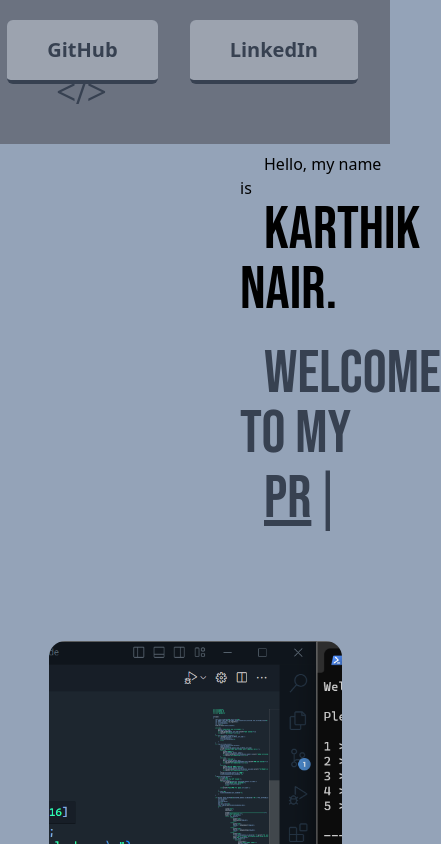
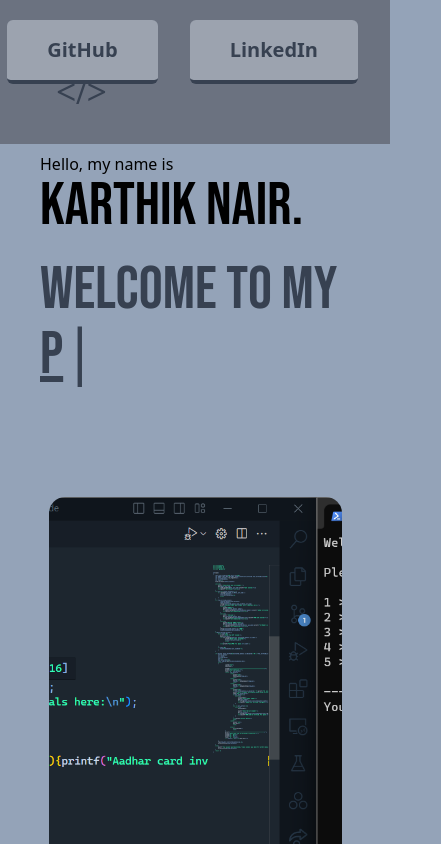
Before and after one commit to K4RTH1CC/myPortfolio, a Next.js app: page / in a window 390 px wide. Shown: the top 844 px of the page, 441 px wide, since content can reach past the window. Built offline with nearby package versions, Linux system fonts and the light colour scheme; a web font is replaced by a local one.

Commit message:
trying to resolve take 1

```diff
--- a/pages/index.js
+++ b/pages/index.js
@@ -9,7 +9,7 @@ function HomePage() {
       <TopNavLayout />
 
       <div id="main" className="bg-slate-400 w-screen h-screen">
-        <div id="HOME" className="pt-20 pl-60">
+        <div id="HOME" className="pl-4 pt-20 sm:pl-60">
           <br />
           <br />
           <br />
--- a/styles/global.css
+++ b/styles/global.css
@@ -756,8 +756,8 @@ video {
   padding-left: 2.5rem;
 }
 
-.pl-60{
-  padding-left: 15rem;
+.pl-4{
+  padding-left: 1rem;
 }
 
 .pr-10{
@@ -853,3 +853,9 @@ video {
 .group:hover .group-hover\:block{
   display: block;
 }
+
+@media (min-width: 640px){
+  .sm\:pl-60{
+    padding-left: 15rem;
+  }
+}
```
Also changed, not shown: layouts/ImageCarousel.js (+0 -27 lines).
